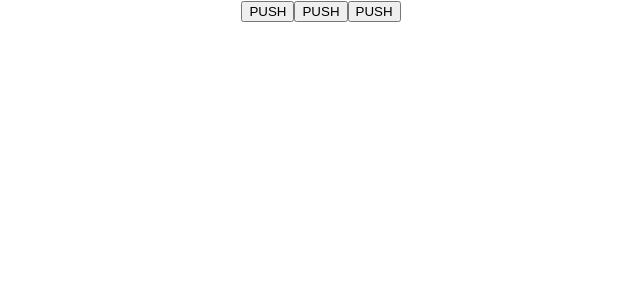
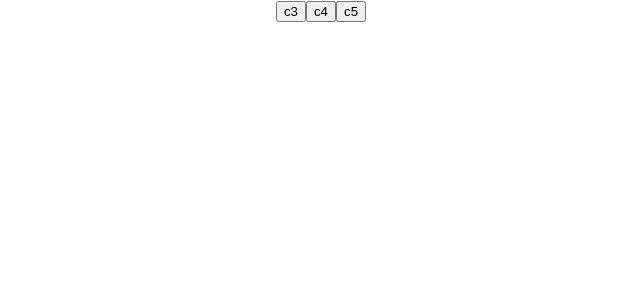
Before and after one commit to bend71/synthesizer, a React (Create React App) app: page / in a window 1280 px wide. Shown: the top 300 px of the page, without its empty margins (319-959 px from the left). Built offline with nearby package versions, Linux system fonts and the light colour scheme.

Commit message:
add key of index to map line 20 synth.js, pass notes argument in as label for buttons, display note name on button

```diff
--- a/src/components/synth.js
+++ b/src/components/synth.js
@@ -11,13 +11,13 @@ function Synthesizer() {
         const synth = new Tone.Synth().toDestination();
 
         //play a middle 'C' for the duration of an 8th note
-        synth.triggerAttackRelease(note , "8n");
+        synth.triggerAttackRelease(note , "4n");
 
     }
 
     return (
         <>
-            {noteArray.map(notes => <button onClick={event => note(event, notes)}>PUSH</button>)}
+            {noteArray.map((notes, index) => <button key={index} onClick={event => note(event, notes)}>{notes}</button>)}
         </>
     )
 }
```
